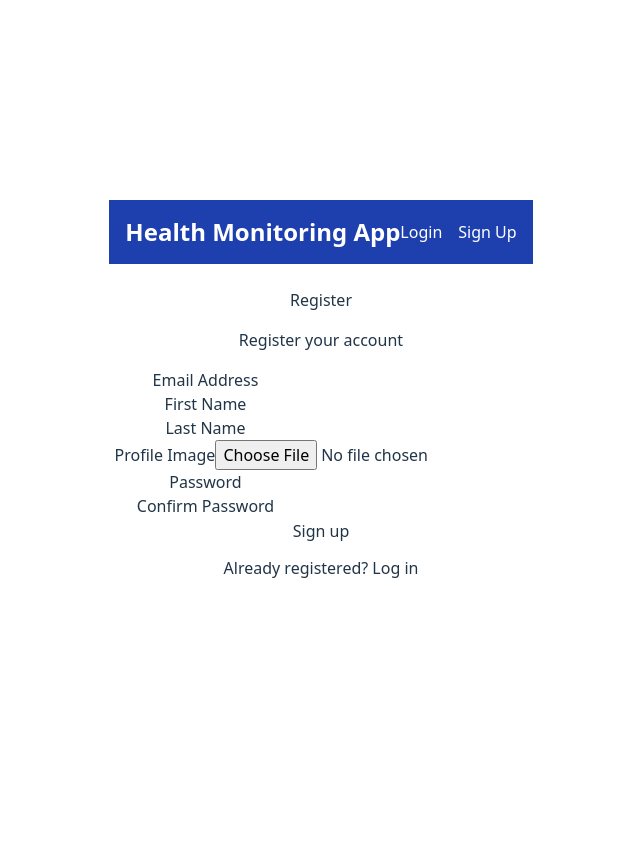
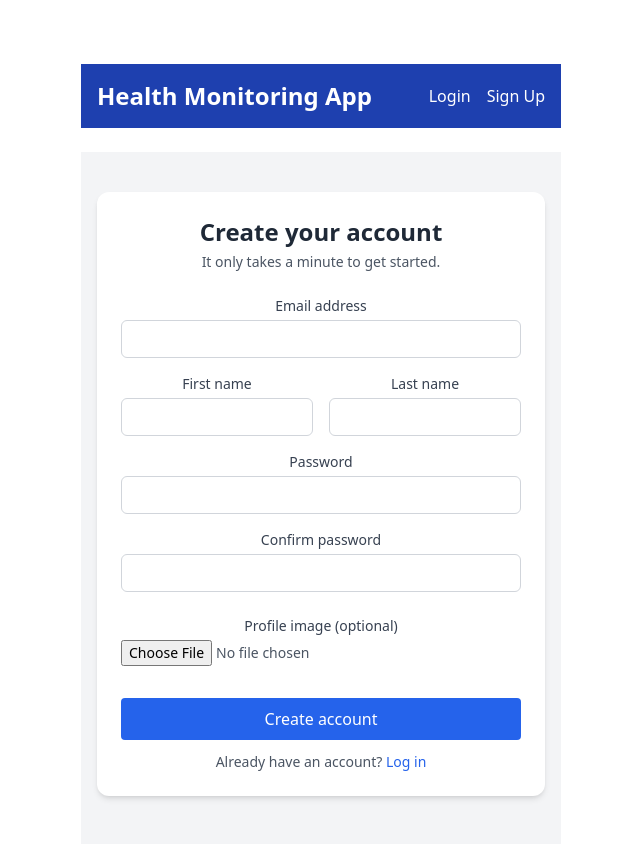
Before and after one commit to antoniorestivo/post_stroke_health_monitoring_vue_app, a Vue app: page /signup in a window 1280 px wide. Shown: the top 844 px of the page, without its empty margins (319-959 px from the left). Before the commit the page ends 800 px from the top, so only its background shows below. Built offline with nearby package versions, Linux system fonts and the light colour scheme.

Commit message:
Revise signup and login pages

```diff
--- a/src/views/Login.vue
+++ b/src/views/Login.vue
@@ -1,60 +1,80 @@
 <template>
-  <section
-    class="min-h-screen flex items-center justify-center bg-gray-100 px-4"
+  <section class="min-h-screen bg-gray-100 py-10 px-4 flex items-center justify-center">
+    <div class="max-w-md w-full bg-white shadow-md rounded-xl p-6 space-y-6">
+
+      <!-- Header -->
+      <div class="space-y-1 text-center">
+        <h1 class="text-2xl font-semibold text-gray-800">
+          Welcome back
+        </h1>
+        <p class="text-sm text-gray-600">
+          Sign in to continue where you left off.
+        </p>
+      </div>
+
+      <!-- Errors -->
+      <div
+        v-if="errors.length"
+        class="bg-red-50 border border-red-200 rounded-lg p-4 text-sm text-red-700 text-center"
       >
-    <div class="max-w-md w-full bg-white shadow-md rounded-xl p-6 space-y-6">
-      <h2 class="text-2xl font-bold text-center text-blue-600">
-        Login to your account
-      </h2>
+        <p v-for="(error, index) in errors" :key="index">
+          {{ error }}
+        </p>
+      </div>
 
+      <!-- Form -->
       <form @submit.prevent="completeLogin" class="space-y-4">
+
+        <!-- Email -->
         <div>
           <label
             for="email"
-            class="block text-sm font-medium text-gray-700 mb-1"
-            >Email</label
+            class="block text-sm font-medium text-gray-700"
           >
+            Email address
+          </label>
           <input
             id="email"
             v-model="email"
             type="email"
-            class="w-full border border-gray-300 rounded-lg px-3 py-2 focus:outline-none focus:ring-2 focus:ring-blue-500"
+            class="mt-1 w-full rounded-md border border-gray-300 px-3 py-2 text-sm
+                 focus:outline-none focus:ring-2 focus:ring-blue-500 focus:border-blue-500"
           />
         </div>
 
+        <!-- Password -->
         <div>
           <label
             for="password"
-            class="block text-sm font-medium text-gray-700 mb-1"
-            >Password</label
+            class="block text-sm font-medium text-gray-700"
           >
+            Password
+          </label>
           <input
             id="password"
             v-model="password"
             type="password"
-            class="w-full border border-gray-300 rounded-lg px-3 py-2 focus:outline-none focus:ring-2 focus:ring-blue-500"
+            class="mt-1 w-full rounded-md border border-gray-300 px-3 py-2 text-sm
+                 focus:outline-none focus:ring-2 focus:ring-blue-500 focus:border-blue-500"
           />
         </div>
 
-        <div>
+        <!-- Submit -->
         <button
           type="submit"
-            class="w-full bg-blue-600 text-white py-2 rounded-lg hover:bg-blue-700 transition"
+          class="w-full bg-blue-600 text-white py-2 rounded hover:bg-blue-700 transition"
         >
-            Sign In
+          Sign in
         </button>
-        </div>
+      </form>
 
-        <div class="text-sm text-center">
+      <!-- Footer -->
+      <p class="text-center text-sm text-gray-600">
+        Don’t have an account?
         <router-link to="/signup" class="text-blue-600 hover:underline">
-            Don't have an account? Click here.
+          Create one
         </router-link>
-        </div>
-
-        <div v-if="errors.length" class="text-red-600 text-sm text-center">
-          <p v-for="(error, index) in errors" :key="index">{{ error }}</p>
-        </div>
-      </form>
+      </p>
     </div>
   </section>
 </template>
@@ -90,7 +110,6 @@ function completeLogin() {
     .catch(error => {
       console.log(error.response);
       errors.value = ["Invalid email or password."];
-      email.value = "";
       password.value = "";
     });
 }
--- a/src/views/SignUp.vue
+++ b/src/views/SignUp.vue
@@ -1,31 +1,27 @@
 <template>
-  <div class="signup">
-    <section class="space-ptb login">
-      <div class="container">
-        <div class="row justify-content-center">
-          <div class="col-md-8 col-sm-10">
+  <section class="min-h-screen bg-gray-100 py-10 px-4">
+    <div class="max-w-md mx-auto bg-white shadow-md rounded-xl p-6 space-y-6">
 
       <!-- =========================
            SIGNUP SUCCESS MESSAGE
            ========================= -->
       <div
         v-if="signupComplete"
-                class="bg-blue-50 border border-blue-200 rounded-lg p-6 text-center"
+        class="bg-blue-50 border border-blue-200 rounded-lg p-6 text-center space-y-3"
       >
-              <h2 class="title text-blue-700 mb-3">
+        <h2 class="text-lg font-semibold text-blue-700">
           Check your email
         </h2>
 
-              <p class="text-gray-700 mb-4">
+        <p class="text-sm text-gray-700">
           We’ve sent a verification link to
           <strong>{{ newEmail }}</strong>.
-                <br />
-                Please click the link to activate your account before logging in.
+          Please click the link to activate your account.
         </p>
 
         <router-link
           to="/login"
-                  class="text-blue-600 font-medium hover:underline"
+          class="text-blue-600 hover:underline text-sm"
         >
           Back to login
         </router-link>
@@ -34,115 +30,131 @@
       <!-- =========================
            SIGNUP FORM
            ========================= -->
-            <div v-else>
-              <ul
-                  class="nav nav-tabs nav-tabs-02 justify-content-center"
-                  role="tablist"
-              >
-                <li class="nav-item">
-                  <span class="nav-link active">Register</span>
-                </li>
-              </ul>
-
-              <div class="section-title mt-4">
-                <h2 class="title">Register your account</h2>
+      <div v-else class="space-y-6">
+        <!-- Header -->
+        <div class="space-y-1 text-center">
+          <h1 class="text-2xl font-semibold text-gray-800">
+            Create your account
+          </h1>
+          <p class="text-sm text-gray-600">
+            It only takes a minute to get started.
+          </p>
         </div>
 
-              <form
-                  class="form-row mt-4 mb-5 align-items-center"
-                  @submit.prevent="createUser"
-              >
-                <div class="form-group col-md-6">
-                  <label>Email Address</label>
-                  <input
-                      type="email"
-                      class="form-control"
-                      v-model="newEmail"
-                      required
-                  />
-                </div>
-
-                <div class="form-group col-md-6">
-                  <label>First Name</label>
-                  <input
-                      type="text"
-                      class="form-control"
-                      v-model="firstName"
-                      required
-                  />
-                </div>
-
-                <div class="form-group col-md-6">
-                  <label>Last Name</label>
-                  <input
-                      type="text"
-                      class="form-control"
-                      v-model="lastName"
-                      required
-                  />
-                </div>
-
-                <div class="form-group col-md-6">
-                  <label>Profile Image</label>
-                  <input
-                      type="file"
-                      class="form-control"
-                      ref="profileImage"
-                  />
-                </div>
-
-                <div class="form-group col-md-6">
-                  <label>Password</label>
-                  <input
-                      type="password"
-                      class="form-control"
-                      v-model="newPassword"
-                      required
-                  />
-                </div>
-
-                <div class="form-group col-md-6">
-                  <label>Confirm Password</label>
-                  <input
-                      type="password"
-                      class="form-control"
-                      v-model="newConfirmPassword"
-                      required
-                  />
-                </div>
-
-                <div class="col-sm-6">
-                  <button
-                      type="submit"
-                      class="btn btn-primary btn-block"
-                      :disabled="loading"
-                  >
-                    {{ loading ? "Creating account..." : "Sign up" }}
-                  </button>
-                </div>
-
-                <div class="col-sm-6 mt-3 mt-sm-0">
-                  <router-link to="/login">
-                    Already registered? Log in
-                  </router-link>
-                </div>
-
+        <!-- Errors -->
         <div
           v-if="errors.length"
-                    class="col-12 text-danger mt-3"
+          class="bg-red-50 border border-red-200 rounded-lg p-4 text-sm text-red-700"
         >
           <p v-for="(error, index) in errors" :key="index">
             {{ error }}
           </p>
         </div>
-              </form>
+
+        <form @submit.prevent="createUser" class="space-y-4">
+          <!-- Email -->
+          <div>
+            <label class="block text-sm font-medium text-gray-700">
+              Email address
+            </label>
+            <input
+              type="email"
+              v-model="newEmail"
+              required
+              class="mt-1 w-full rounded-md border border-gray-300 px-3 py-2 text-sm
+                   focus:outline-none focus:ring-2 focus:ring-blue-500 focus:border-blue-500"
+            />
           </div>
 
+          <!-- Name -->
+          <div class="grid grid-cols-1 sm:grid-cols-2 gap-4">
+            <div>
+              <label class="block text-sm font-medium text-gray-700">
+                First name
+              </label>
+              <input
+                type="text"
+                v-model="firstName"
+                required
+                class="mt-1 w-full rounded-md border border-gray-300 px-3 py-2 text-sm
+                     focus:outline-none focus:ring-2 focus:ring-blue-500 focus:border-blue-500"
+              />
             </div>
+
+            <div>
+              <label class="block text-sm font-medium text-gray-700">
+                Last name
+              </label>
+              <input
+                type="text"
+                v-model="lastName"
+                required
+                class="mt-1 w-full rounded-md border border-gray-300 px-3 py-2 text-sm
+                     focus:outline-none focus:ring-2 focus:ring-blue-500 focus:border-blue-500"
+              />
+            </div>
+          </div>
+
+          <!-- Password -->
+          <div>
+            <label class="block text-sm font-medium text-gray-700">
+              Password
+            </label>
+            <input
+              type="password"
+              v-model="newPassword"
+              required
+              class="mt-1 w-full rounded-md border border-gray-300 px-3 py-2 text-sm
+                   focus:outline-none focus:ring-2 focus:ring-blue-500 focus:border-blue-500"
+            />
+          </div>
+
+          <div>
+            <label class="block text-sm font-medium text-gray-700">
+              Confirm password
+            </label>
+            <input
+              type="password"
+              v-model="newConfirmPassword"
+              required
+              class="mt-1 w-full rounded-md border border-gray-300 px-3 py-2 text-sm
+                   focus:outline-none focus:ring-2 focus:ring-blue-500 focus:border-blue-500"
+            />
+          </div>
+
+          <!-- Optional profile image -->
+          <div class="pt-2">
+            <label class="block text-sm font-medium text-gray-700">
+              Profile image (optional)
+            </label>
+            <input
+              type="file"
+              ref="profileImage"
+              class="mt-1 block w-full text-sm text-gray-600"
+            />
+          </div>
+
+          <!-- Actions -->
+          <div class="space-y-3 pt-4">
+            <button
+              type="submit"
+              :disabled="loading"
+              class="w-full bg-blue-600 text-white px-4 py-2 rounded hover:bg-blue-700 transition disabled:opacity-50"
+            >
+              {{ loading ? "Creating account…" : "Create account" }}
+            </button>
+
+            <p class="text-center text-sm text-gray-600">
+              Already have an account?
+              <router-link to="/login" class="text-blue-600 hover:underline">
+                Log in
+              </router-link>
+            </p>
+          </div>
+        </form>
       </div>
     </div>
   </section>
-  </div>
 </template>
 
 <script>
```
Lines whose indentation alone changed are shown as unchanged.
